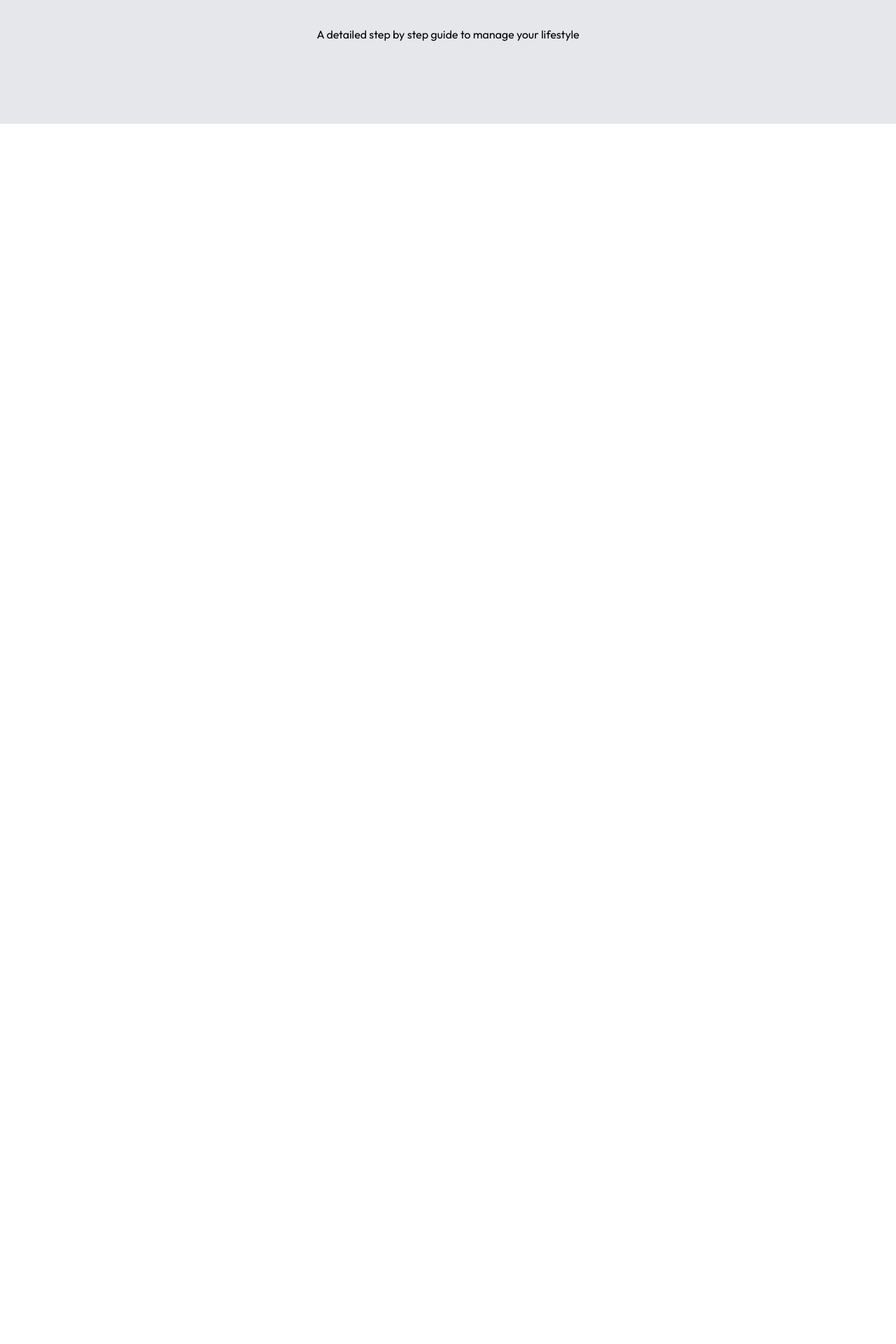
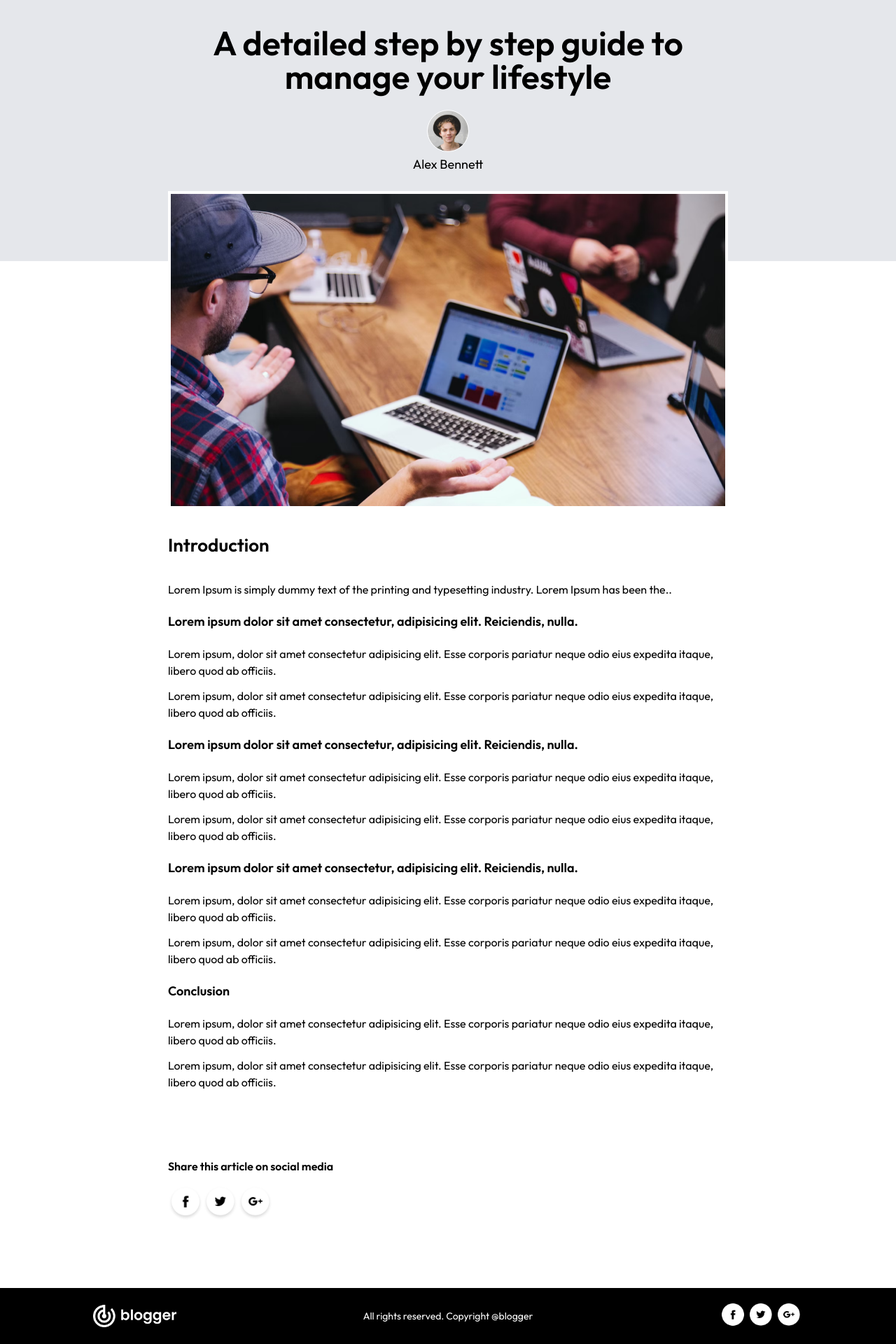
Before and after one commit to RizWaaN3024/blogger, a Next.js app: page /blogs/1 in a window 1280 px wide. Shown: the part 132-2052 px from the top of the page at 70% size. Before the commit the page ends 800 px from the top, so only its background shows below. Built offline with nearby package versions, Linux system fonts and the light colour scheme.

Commit message:
Added Blog Page

```diff
--- a/app/blogs/[id]/page.jsx
+++ b/app/blogs/[id]/page.jsx
@@ -1,6 +1,8 @@
 "use client"
 import { assets, blog_data } from '@/assets/assets';
+import Footer from '@/components/Footer';
 import Image from 'next/image';
+import Link from 'next/link';
 import React, { useEffect, useState } from 'react'
 
 const Page = ({ params }) => {
@@ -24,16 +26,57 @@
     return ( data?<>
         <div className="bg-gray-200 py-5 px-5 md:px-12 lg:px-28">
             <div className="flex justify-between items-center">
-                <Image src={assets.logo} width={180} alt='' className="w-[130px] sm:w-auto" />
+                <Link href={"/"}>
+                    <Image src={assets.logo} width={180} alt='' className="w-[130px] sm:w-auto" />
+                </Link>
                 <button className="flex items-center gap-2 font-medium py-1 px-3 sm:py-3 sm:px-6 border border-black shadow-[-7px_7px_0px_#000000]">
                     Get started <Image src={assets.arrow} alt='' />
                 </button>
             </div>
             <div className="text-center my-24">
-                <h1>{data.title}</h1>
+                <h1 className="text-2xl sm:text-5xl font-semibold max-w-[700px] mx-auto">{data.title}</h1>
+                <Image
+                    src={data.author_img}
+                    className="mx-auto mt-6 border border-white rounded-full"
+                    width={60}
+                    height={60}
+                    alt=''
+                />
+                <p className="mt-1 pb-2 text-lg max-w-[740px] mx-auto">{data.author}</p>
             </div>
-
         </div>
+        <div className="mx-5 max-w-[800px] md:mx-auto mt-[-100px] mb-10">
+            <Image
+                src={data.image}
+                className="border-4 border-white"
+                width={1280}
+                height={720}
+                alt=''
+            />
+            <h1 className="my-8 text-[26px] font-semibold">Introduction</h1>
+            <p className="">{data.description}</p>
+            <h3 className="my-5 text-lg font-semibold">Lorem ipsum dolor sit amet consectetur, adipisicing elit. Reiciendis, nulla.</h3>
+            <p className="my-3">Lorem ipsum, dolor sit amet consectetur adipisicing elit. Esse corporis pariatur neque odio eius expedita itaque, libero quod ab officiis.</p>
+            <p className="my-3">Lorem ipsum, dolor sit amet consectetur adipisicing elit. Esse corporis pariatur neque odio eius expedita itaque, libero quod ab officiis.</p>
+            <h3 className="my-5 text-lg font-semibold">Lorem ipsum dolor sit amet consectetur, adipisicing elit. Reiciendis, nulla.</h3>
+            <p className="my-3">Lorem ipsum, dolor sit amet consectetur adipisicing elit. Esse corporis pariatur neque odio eius expedita itaque, libero quod ab officiis.</p>
+            <p className="my-3">Lorem ipsum, dolor sit amet consectetur adipisicing elit. Esse corporis pariatur neque odio eius expedita itaque, libero quod ab officiis.</p>
+            <h3 className="my-5 text-lg font-semibold">Lorem ipsum dolor sit amet consectetur, adipisicing elit. Reiciendis, nulla.</h3>
+            <p className="my-3">Lorem ipsum, dolor sit amet consectetur adipisicing elit. Esse corporis pariatur neque odio eius expedita itaque, libero quod ab officiis.</p>
+            <p className="my-3">Lorem ipsum, dolor sit amet consectetur adipisicing elit. Esse corporis pariatur neque odio eius expedita itaque, libero quod ab officiis.</p>
+            <h3 className="my-5 text-lg font-semibold">Conclusion</h3>
+            <p className="my-3">Lorem ipsum, dolor sit amet consectetur adipisicing elit. Esse corporis pariatur neque odio eius expedita itaque, libero quod ab officiis.</p>
+            <p className="my-3">Lorem ipsum, dolor sit amet consectetur adipisicing elit. Esse corporis pariatur neque odio eius expedita itaque, libero quod ab officiis.</p>
+            <div className="my-24">
+                <p className="text-black font-semibold my-4">Share this article on social media</p>
+                <div className="flex">
+                    <Image src={assets.facebook_icon} width={50} alt='' />
+                    <Image src={assets.twitter_icon} width={50} alt='' />
+                    <Image src={assets.googleplus_icon} width={50} alt='' />
+                </div>
+            </div>
+        </div>
+        <Footer />
 
     </> : <></>
     )
```
